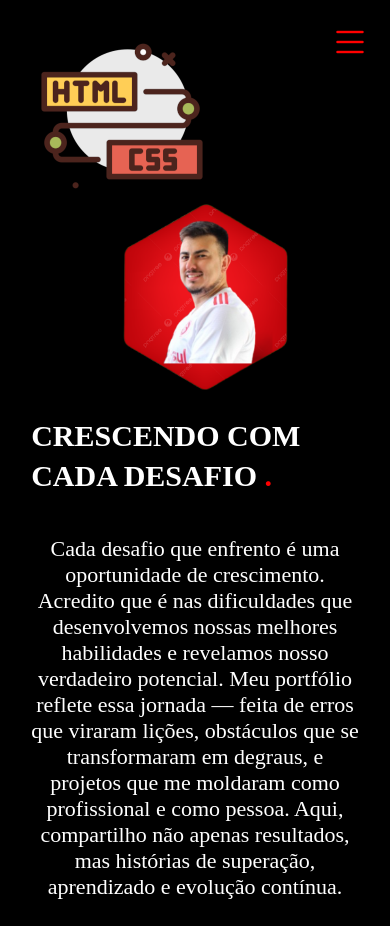
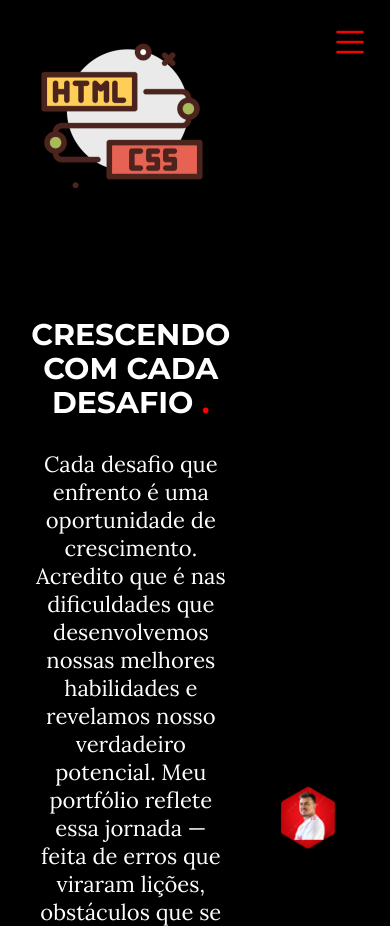
Before and after one commit to IgorPansera/portifolio, a plain HTML site: page index.html in a window 390 px wide. Shown: the top 926 px of the page. Drawn offline with nearby package versions, Linux system fonts and the light colour scheme.

Commit message:
algumas mudanças

```diff
--- a/index.html
+++ b/index.html
@@ -9,6 +9,15 @@
     <link rel="stylesheet" href="reset.css">
     <link rel="stylesheet" href="style.css">
     <link rel="stylesheet" href="responsivo.css">
+
+
+    <link rel="preconnect" href="https://fonts.googleapis.com">
+<link rel="preconnect" href="https://fonts.gstatic.com" crossorigin>
+<link href="https://fonts.googleapis.com/css2?family=Montserrat:ital,wght@0,100..900;1,100..900&display=swap" rel="stylesheet">
+
+<link rel="preconnect" href="https://fonts.googleapis.com">
+<link rel="preconnect" href="https://fonts.gstatic.com" crossorigin>
+<link href="https://fonts.googleapis.com/css2?family=Lora:ital,wght@0,400..700;1,400..700&display=swap" rel="stylesheet">
 
 
 </head>
@@ -24,9 +33,9 @@
             </div><!--logo-->
             <nav class="menu-desktop">
                 <ul>
-                    <li><a href="#">Inicio</a></li>
-                    <li><a href="#">Sobre</a></li>
-                    <li><a href="#">Projetos</a></li>
+                    <li><a href="#inicio">Início</a></li>
+                    <li><a href="#sobre">Sobre</a></li>
+                    <li><a href="#projeto">Projetos</a></li>
                 </ul>
             </nav>
 
@@ -37,7 +46,6 @@
             </div><!--btn-contato-->
 
             <input type="checkbox" id="menu-toggle" />
-
             <label for="menu-toggle" class="btn-abrir-menu">
                 <i class="bi bi-list"></i>
             </label>
@@ -48,10 +56,10 @@
                 </label>
                 <nav>
                     <ul>
-                        <li><a href="#">Inicio</a></li>
-                        <li><a href="#">Sobre</a></li>
-                        <li><a href="#">Projetos</a></li>
-                        <li><a href="#">Contato</a></li>
+                        <li><a href="#inicio">Início</a></li>
+                        <li><a href="#sobre">Sobre</a></li>
+                        <li><a href="#projeto">Projetos</a></li>
+                        <li><a href="#contatos">Contato</a></li>
                     </ul>
                 </nav>
 
@@ -87,7 +95,7 @@
                     </div><!--txt topo sit-->
 
                     <div class="img-topo-site">
-                        <img src="images/igorpansera.png" alt="">
+                        <img src="images/igorpansera.png" alt="Foto de Igor Pansera">
 
                     </div><!--img topo sit-->
                 </div><!--flex-->
@@ -132,13 +140,13 @@
             <div class="interface">
                 <h2 class="titulo">MEU<span> PORTIFÓLIO.</span></h2>
                 <div class="flex">
-                    <div class="img-port" style="background-image: url(images/historia\ do\ mascote.png);">
+                    <div class="img-port" style="background-image: url(images/projeto.png);">
                         <div class="overlay">Projeto 1</div>
                     </div>
-                    <div class="img-port" style="background-image: url(images/imagem.jpg);">
+                    <div class="img-port" style="background-image: url(images/projeto.png);">
                         <div class="overlay">Projeto 2</div>
                     </div>
-                    <div class="img-port" style="background-image: url(images/imagem.jpg);">
+                    <div class="img-port" style="background-image: url(images/projeto.png);">
                         <div class="overlay">Projeto 3</div>
                     </div>
                 </div><!--flex-->
@@ -184,7 +192,7 @@
             </div><!--line-footer-->
 
             <div class="line-footer borda">
-                <p><i class="bi bi-envelope"></i><a href="maitlo:igorpansera95@gmail.com">igorpansera95@gmail.com</a>
+                <p><i class="bi bi-envelope"></i><a href="mailto:igorpansera95@gmail.com">igorpansera95@gmail.com</a>
                 </p>
 
 
--- a/responsivo.css
+++ b/responsivo.css
@@ -1,20 +1,23 @@
-@media screen and (max-width: 1020px){
+@media screen and (max-width: 1020px) {
+
 
   /* CLASSES GERAIS */
 
-    .flex{
+  .flex {
+    display: flex;
     flex-direction: column;
   }
 
-    .topo-do-site .flex{
+  .topo-do-site .flex {
     flex-direction: column-reverse;
   }
 
-
   /* CABEÇALHO */
-    .menu-desktop, .btn-contato{
+  .menu-desktop,
+  .btn-contato {
     display: none;
   }
+
   /* Esconde o checkbox real */
   #menu-toggle {
     display: none;
@@ -26,7 +29,56 @@
   }
 
   /* MOBILE */
-@media (max-width: 768px) {
+  @media screen and (max-width: 768px) {
+
+    .topo-do-site .flex {
+      display: flex;
+      /* 👈 adicione isso aqui */
+      flex-direction: column-reverse;
+      text-align: center;
+      gap: 20px;
+      align-items: center;
+      /* Centraliza os itens na vertical */
+    }
+
+
+    .topo-do-site .img-topo-site img {
+      max-width: 300px;
+      width: 100%;
+      margin: 0 auto;
+    }
+
+    .topo-do-site h1 {
+      font-size: 28px;
+       line-height: 34px;
+       margin-bottom: 10px;
+
+    }
+
+    .topo-do-site p {
+      font-size: 18px;
+      text-align: center;
+       margin: 20px 0;
+    }
+
+    .topo-do-site .txt-topo-site {
+        max-width: 100%;
+    }
+
+    /* Botão de abrir menu visível no mobile */
+    .btn-abrir-menu {
+      display: block;
+      font-size: 40px;
+      color: red;
+      cursor: pointer;
+      position: absolute;
+      top: 20px;
+      right: 20px;
+      z-index: 100001;
+    }
+
+  }
+
   /* Mostra o botão abrir menu no mobile */
   .btn-abrir-menu {
     display: block;
@@ -55,7 +107,7 @@
   }
 
   /* Quando o checkbox estiver marcado, mostra o menu */
-  #menu-toggle:checked ~ .menu-mobile {
+  #menu-toggle:checked~.menu-mobile {
     transform: translateX(0);
   }
 
@@ -90,88 +142,97 @@
     background-color: red;
     color: black;
   }
-}
+
 
   /* TOPO DO SITE */
-section .topo-do-site .flex {
-    gap: 70px;
-}
-
-section.topo-do-site{
+  .topo-do-site {
     padding: 20px 8%;
   }
 
-.topo-do-site h1{
-    font-size: 30px;
-
+  .topo-do-site .flex {
+    display: flex;
+    flex-direction: column-reverse;
+    gap: 16px;
   }
 
-.topo-do-site p{
+  .topo-do-site h1 {
+    font-size: 30px;
+    color: white;
+    text-align: center;
+  }
+
+  .topo-do-site p {
     font-size: 22px;
     text-align: center;
-    justify-content: center;
   }
 
   .topo-do-site .img-topo-site img {
     width: 100%;
-
+    max-width: 400px;
+    position: relative;
+    top: 0;
+    margin-top: 0;
+    animation: flutuar 2s ease-in-out infinite alternate;
   }
 
+
   /* SOBRE */
- section .sobre {
+  section.sobre {
     padding: 80px 8%;
+    margin-top: 0;
+    padding-top: 2px;
   }
 
   .sobre .txt-sobre h2 {
     font-size: 34px;
     line-height: 35px;
     text-align: center;
-
   }
 
   .sobre .txt-sobre p {
     font-size: 22px;
     text-align: center;
-    justify-content: center;
   }
 
-.btn-social{
+  .btn-social {
     text-align: center;
     padding: 25px;
-
   }
 
-.img-sobre img{
+  .img-sobre img {
     width: 100%;
-
   }
 
-/* PORTIFOLIO */
+  /* PORTFÓLIO */
   section.portifolio {
     padding: 80px 8%;
-
   }
 
   .img-port {
     width: 100%;
     max-width: 360px;
     margin: 0 auto;
-
   }
 
   section.portifolio .flex {
     gap: 60px;
+    flex-direction: column;
+    align-items: center;
   }
 
-/* RODAPE */
-footer .flex{
+  /* RODAPÉ */
+  footer .flex {
     flex-direction: column;
     gap: 30px;
   }
 
-footer .line-footer{
+  footer .line-footer {
     text-align: center;
+  }
 
+  /* AJUSTES GERAIS */
+  body {
+    overflow-x: hidden;
   }
 
 }
--- a/style.css
+++ b/style.css
@@ -15,6 +15,7 @@ header>.interface {
 
 header a {
     color: #7d7d7d;
+    font-size: 24px;
     text-decoration: none;
     display: inline-block;
     transition: .2s;
@@ -37,7 +38,7 @@ header nav.menu-desktop ul li {
 
 /* ESTILO DO MENU MOBILE */
 
-.btn-abrir-menu i{
+.btn-abrir-menu i {
     color: red;
     font-size: 40px;
 }
@@ -49,11 +50,16 @@ header nav.menu-desktop ul li {
     top: 0;
     right: 0;
     z-index: 99999;
-    width: 70%; /* largura padrão no mobile */
+    width: 70%;
+    /* largura padrão no mobile */
     max-width: 300px;
     transform: translateX(100%);
     transition: transform 0.3s ease-in-out;
     overflow-y: auto;
+}
+
+#menu-toggle {
+    display: none;
 }
 
 /* Quando o menu está ativo */
@@ -65,11 +71,11 @@ header nav.menu-desktop ul li {
     display: none;
 }
 
-.menu-mobile .btn-fechar{
+.menu-mobile .btn-fechar {
     padding: 20px 5%;
 }
 
-.menu-mobile .btn-fechar i{
+.menu-mobile .btn-fechar i {
     color: red;
     font-size: 30px;
 }
@@ -81,7 +87,7 @@ header nav.menu-desktop ul li {
     margin: 0;
 }
 
-.menu-mobile nav ul li a{
+.menu-mobile nav ul li a {
     color: #fff;
     font-size: 20px;
     font-weight: 300;
@@ -89,7 +95,7 @@ header nav.menu-desktop ul li {
     display: block;
 }
 
-.menu-mobile nav ul li a:hover{
+.menu-mobile nav ul li a:hover {
     background-color: red;
     color: black;
 }
@@ -104,6 +110,7 @@ header nav.menu-desktop ul li {
     z-index: 88888;
     display: none;
 }
+
 @media (max-width: 768px) {
     .btn-abrir-menu {
         display: block;
@@ -119,19 +126,24 @@ header nav.menu-desktop ul li {
 /* ESTILO DO TOPO DO SITE */
 
 section.topo-do-site {
-    padding: 80px 4%;
+    padding: 80px 8%;
 
 }
 
-section .topo-do-site .flex {
+section.topo-do-site .flex {
+    display: flex;
+    flex-direction: row;
+    /* Lado a lado */
     align-items: center;
     justify-content: center;
-    gap: 90px;
+    gap: 20px;
+
 }
 
 .topo-do-site h1 {
+    font-family: "Montserrat", sans-serif;
     color: #fff;
-    font-size: 42px;
+    font-size: 40px;
     line-height: 40px;
 }
 
@@ -140,22 +152,41 @@ section .topo-do-site .flex {
 }
 
 .topo-do-site .txt-topo-site p {
+     font-family: "Lora", serif;
     color: #fff;
-    margin: 40px 0;
+    margin: 30px 0;
     font-size: 22px;
-
 
 }
 
-.topo-do-site .img-topo-site img {
-    position: relative;
-    animation: flutuar 2s ease-in-out infinite alternate;
-    width: 100vh;
-    margin-top: -90px;
+.topo-do-site .txt-topo-site {
+    flex: 1;
+    max-width: 600px;
+    /* Limita o texto */
+}
+
+.topo-do-site .img-topo-site {
+    flex: 1;
+    text-align: center;
+    /* Centraliza a imagem */
+}
 
 
 
+.topo-do-site .img-topo-site img {
+    position: relative;
+    max-width: 400px;
+    top: 0;
+    animation: flutuar 2s ease-in-out infinite alternate;
+    width: 100%;
+    max-width: 1024px;
+    margin-top: -80px;
+    margin-left: auto;
+    margin-right: auto;
+    display: block;
+
 }
+
 
 @keyframes flutuar {
     0% {
@@ -169,7 +200,7 @@ section .topo-do-site .flex {
 
 /* ESTILO DO SOBRE */
 
-section .sobre {
+section.sobre {
     padding: 80px 4%;
 }
 
@@ -185,6 +216,7 @@ section.sobre .flex {
 }
 
 .sobre .txt-sobre h2 {
+    font-family: "Montserrat", sans-serif;
     font-size: 40px;
     line-height: 40px;
     margin-bottom: 30px;
@@ -196,6 +228,7 @@ section.sobre .flex {
 }
 
 .sobre .txt-sobre p {
+     font-family: "Lora", serif;
     margin: 10px 0;
     text-align: justify;
     font-size: 22px;
@@ -259,7 +292,7 @@ section.portifolio .flex {
     transition: .5s;
 }
 
-.overlay:hover {
+.img-port:hover .overlay {
     opacity: 1;
 }
 
@@ -312,34 +345,34 @@ form .btn-enviar input {
 }
 
 /* ESTILO DO RODAPE */
-footer{
+footer {
     padding: 40px 4%;
     box-shadow: 0 0 40px 10px #fff;
 
 }
 
-footer .flex{
+footer .flex {
     justify-content: space-between;
 }
 
-footer .line-footer{
+footer .line-footer {
     padding: 20px 0;
 
 }
 
-.borda{
+.borda {
     border-top: 4px solid red;
 }
 
 
-footer .line-footer p i{
+footer .line-footer p i {
     color: red;
     font-size: 22px;
 
 
 }
 
-footer .line-footer p a{
+footer .line-footer p a {
     color: #fff;
     margin-left: 10px;
 
```
Also changed, not shown: images/projeto.png (added). Lines whose indentation alone changed are shown as unchanged.
